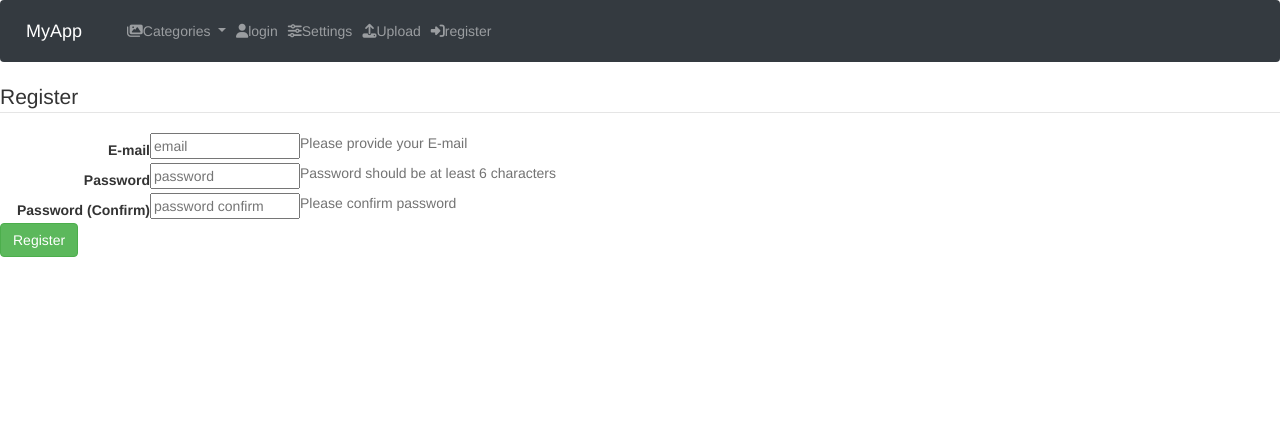
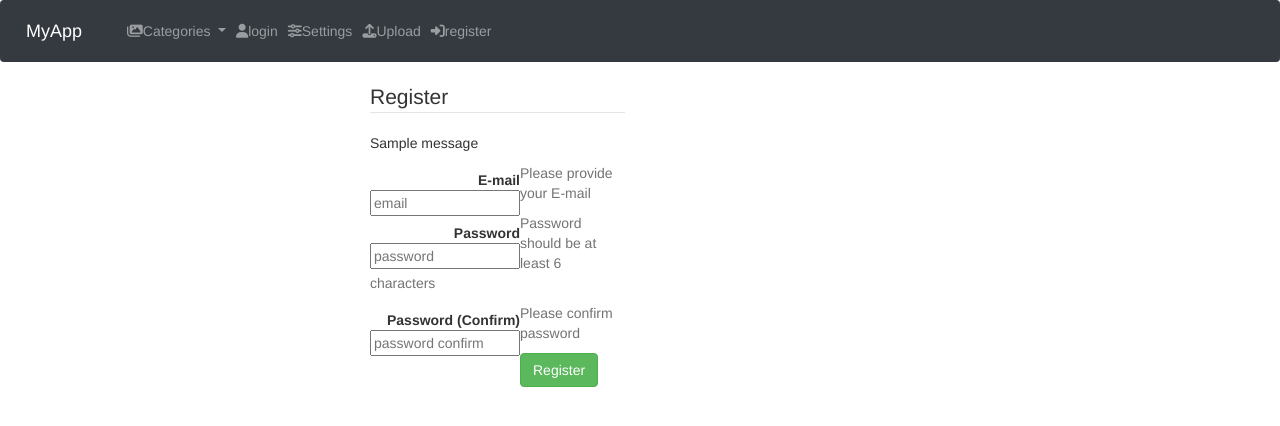
Before and after one commit to jtm0258/my-ara-project, a Flask app: page /register in a window 1280 px wide. Shown: the top 426 px of the page. Run offline with Flask 2, Linux system fonts and the light colour scheme; one stand-in notice (Sample message) is shown; some libraries are stand-ins or nearby versions.

Commit message:
just some small edits

```diff
--- a/app/static/css/style.css
+++ b/app/static/css/style.css
@@ -22,6 +22,11 @@ label, input{
     display: inline-block;
 }
 
-#profile-back{
-    background-color: blue;
+body{
+    background: url();
 }
+
+.back-cover{
+    background-color: white;
+    opacity: 30%;
+}
--- a/app/templates/account/login.html
+++ b/app/templates/account/login.html
@@ -3,6 +3,7 @@
     <link href="//netdna.bootstrapcdn.com/twitter-bootstrap/2.3.2/css/bootstrap-combined.min.css" rel="stylesheet" id="bootstrap-css">
     <script src="//netdna.bootstrapcdn.com/twitter-bootstrap/2.3.2/js/bootstrap.min.js"></script>
     <script src="//code.jquery.com/jquery-1.11.1.min.js"></script>
+    <div class="container" class="back-cover">
       <form method="POST" class="form-horizontal" action="/login" >
         <fieldset>
             <div id="legend">
@@ -30,4 +31,5 @@
           </div>
         </fieldset>
       </form>
+    </div>
     {% endblock %}
--- a/app/templates/account/profile.html
+++ b/app/templates/account/profile.html
@@ -4,7 +4,7 @@
 <script src="//netdna.bootstrapcdn.com/twitter-bootstrap/2.3.2/js/bootstrap.min.js"></script>
 <script src="//code.jquery.com/jquery-1.11.1.min.js"></script>
     <form method="POST" action="/profile" enctype="multipart/form-data">
-        <div class="container" id="profile-back">
+        <div class="container" class="back-cover">
             <fieldset>
                 <div id="legend">
                 <legend class="">update profile</legend>
@@ -22,6 +22,7 @@
                             <input type="text" id="lastname" name="lastname" placeholder="lastname" class="input-xlarge">
                         </div>
                 </div>
+                <img value="{{session['user']['avatar']}}" alt="avatar">
                 <div class="control-group">
                     <!-- avatar-->
                         <label class="control-label" for="avatar">avatar</label>
--- a/app/templates/account/register.html
+++ b/app/templates/account/register.html
@@ -4,12 +4,22 @@
     <script src="//netdna.bootstrapcdn.com/twitter-bootstrap/2.3.2/js/bootstrap.min.js"></script>
     <script src="//code.jquery.com/jquery-1.11.1.min.js"></script>
     <!------ Include the above in your HEAD tag ---------->
+    <div class="container" class="back-cover">
+      <div class="row">
+      <div class="col-3"></div>
+        <div class="col-3">
           <form class="form-horizontal" action="/register" method="POST">
             <fieldset>
               <div id="legend">
                 <legend class="">Register</legend>
               </div>
-
+              {% with messages = get_flashed_messages() %}
+                    {% if messages %}
+                        {% for message in messages %}
+                        <p>{{ message }}</p>
+                        {% endfor %}
+                    {% endif %}
+                  {% endwith %}
               <div class="control-group">
                 <!-- E-mail -->
                 <label class="control-label" for="email">E-mail</label>
@@ -45,4 +55,7 @@
               </div>
             </fieldset>
           </form>
+        </div>
+      </div>
+    </div>
     {% endblock %}
```
Also changed, not shown: app/static/img/ussr-boi.png (added). Lines whose indentation alone changed are shown as unchanged.
